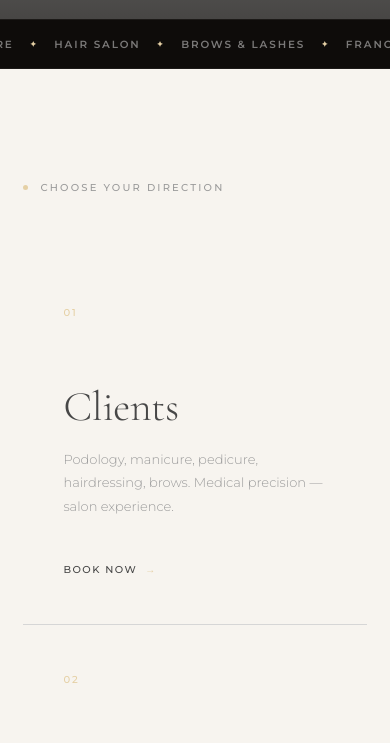
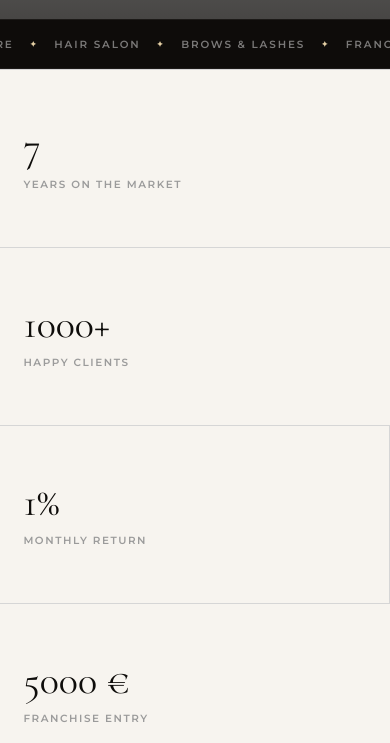
Before and after one commit to ipodo-expert-lab/ipodo-website, a React (Vite) app: page / in a window 390 px wide. Shown: the part 825-1568 px from the top of the page. Built offline with nearby package versions, Linux system fonts and the light colour scheme; grey boxes are pictures that could not be loaded.

Commit message:
feat: add Stats

```diff
--- a/src/locales/en/translation.json
+++ b/src/locales/en/translation.json
@@ -127,5 +127,11 @@
   "header": "Our studio",
   "title": "The iPODO atmosphere",
   "hint": "← →"
+},
+"stats": {
+  "years":    "years on the market",
+  "clients":  "happy clients",
+  "income":   "monthly return",
+  "franchise": "franchise entry"
 }
 }
--- a/src/locales/ru/translation.json
+++ b/src/locales/ru/translation.json
@@ -136,5 +136,11 @@
   "header": "Наша студия",
   "title": "Атмосфера iPODO",
   "hint": "← →"
+},
+"stats": {
+  "years":    "лет на рынке",
+  "clients":  "довольных клиентов",
+  "income":   "доход в месяц",
+  "franchise": "старт франшизы"
 }
 }
--- a/src/locales/sr/translation.json
+++ b/src/locales/sr/translation.json
@@ -136,5 +136,11 @@
     "header": "Naš studio",
     "title": "Atmosfera iPODO",
     "hint": "← →"
+  },
+  "stats": {
+    "years": "godina na tržištu",
+    "clients": "zadovoljnih klijenata",
+    "income": "prihod mjesečno",
+    "franchise": "start franšize"
   }
 }
--- a/src/pages/Home.tsx
+++ b/src/pages/Home.tsx
@@ -6,7 +6,8 @@ import Contact from "../sections/home/Contact";
 import Footer from "../components/Footer";
 import FAQ from "../sections/home/FAQ";
 import Marquee from "../sections/home/Marquee";
-import Gallery from '../sections/home/Gallery'
+import Gallery from "../sections/home/Gallery";
+import Stats from "../sections/home/Stats";
 
 export default function Home() {
   return (
@@ -15,6 +16,7 @@ export default function Home() {
       <main>
         <Hero />
         <Marquee />
+        <Stats />
         <Paths />
         <Services />
         <FAQ />
--- /dev/null
+++ b/src/sections/home/Stats.module.css
@@ -0,0 +1,47 @@
+.stats {
+  display: grid;
+  grid-template-columns: repeat(4, 1fr);
+  background: var(--color-cream);
+  border-top: 1px solid var(--color-steel);
+  border-bottom: 1px solid var(--color-steel);
+}
+
+.item {
+  padding: 3.5rem 6%;
+  border-right: 1px solid var(--color-steel);
+  transition: background 0.2s;
+}
+
+.item:last-child { border-right: none; }
+
+.item:hover { background: #fff; }
+
+.number {
+  font-family: var(--font-display);
+  font-size: clamp(2.5rem, 4vw, 4rem);
+  font-weight: 400;
+  color: var(--color-ink);
+  line-height: 1;
+  margin-bottom: 0.75rem;
+}
+
+.label {
+  font-family: var(--font-body);
+  font-size: 0.65rem;
+  font-weight: 600;
+  letter-spacing: 0.15em;
+  text-transform: uppercase;
+  color: var(--color-platinum);
+}
+
+@media (max-width: 768px) {
+  .stats { grid-template-columns: 1fr 1fr; }
+  .item:nth-child(2) { border-right: none; }
+  .item:nth-child(3) { border-right: 1px solid var(--color-steel); }
+}
+
+@media (max-width: 480px) {
+  .stats { grid-template-columns: 1fr; }
+  .item { border-right: none; border-bottom: 1px solid var(--color-steel); }
+  .item:last-child { border-bottom: none; }
+}
--- /dev/null
+++ b/src/sections/home/Stats.tsx
@@ -0,0 +1,61 @@
+import { useEffect, useRef } from 'react'
+import { useTranslation } from 'react-i18next'
+import styles from './Stats.module.css'
+
+const STATS = [
+  { value: 7,    suffix: '',      key: 'years'    },
+  { value: 1000, suffix: '+',     key: 'clients'  },
+  { value: 1,    suffix: '%',     key: 'income'   },
+  { value: 5000, suffix: ' €',    key: 'franchise' },
+]
+
+function useCounter(ref: React.RefObject<HTMLSpanElement | null>, target: number) {
+  useEffect(() => {
+    const el = ref.current
+    if (!el) return
+    const obs = new IntersectionObserver(([entry]) => {
+      if (!entry.isIntersecting) return
+      obs.disconnect()
+      const duration = 1800
+      const start = performance.now()
+      const step = (now: number) => {
+        const p = Math.min((now - start) / duration, 1)
+        const ease = 1 - Math.pow(1 - p, 3)
+        el.textContent = Math.round(ease * target).toString()
+        if (p < 1) requestAnimationFrame(step)
+      }
+      requestAnimationFrame(step)
+    }, { threshold: 0.3 })
+    obs.observe(el)
+    return () => obs.disconnect()
+  }, [ref, target])
+}
+
+function StatItem({ value, suffix, label }: { value: number; suffix: string; label: string }) {
+  const ref = useRef<HTMLSpanElement>(null)
+  useCounter(ref, value)
+  return (
+    <div className={styles.item}>
+      <div className={styles.number}>
+        <span ref={ref}>0</span>{suffix}
+      </div>
+      <div className={styles.label}>{label}</div>
+    </div>
+  )
+}
+
+export default function Stats() {
+  const { t } = useTranslation()
+  return (
+    <section className={styles.stats}>
+      {STATS.map(s => (
+        <StatItem
+          key={s.key}
+          value={s.value}
+          suffix={s.suffix}
+          label={t(`stats.${s.key}`)}
+        />
+      ))}
+    </section>
+  )
+}
```
